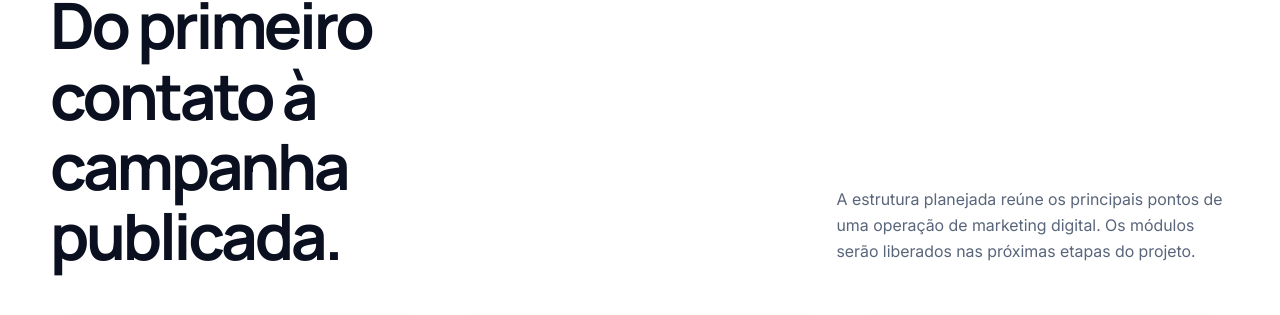
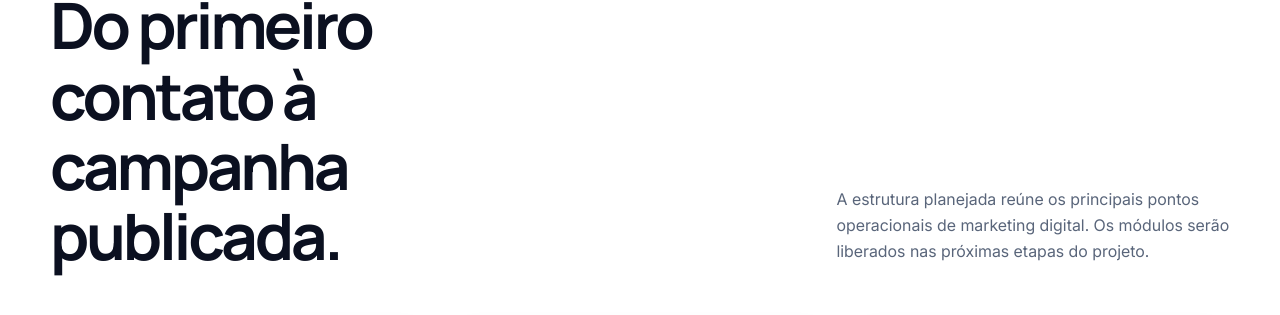
Before and after one commit to caioarthur08-pre51/agencia-marketing-digital, a plain HTML site: page index.html in a window 1280 px wide. Shown: the part 1071-1386 px from the top of the page. Drawn offline with Linux system fonts and the light colour scheme.

Commit message:
docs: ajusta descrição do ecossistema

```diff
--- a/index.html
+++ b/index.html
@@ -106,8 +106,8 @@
               <h2 id="titulo-servicos">Do primeiro contato à campanha publicada.</h2>
             </div>
             <p>
-              A estrutura planejada reúne os principais pontos de uma operação de marketing
-              digital. Os módulos serão liberados nas próximas etapas do projeto.
+              A estrutura planejada reúne os principais pontos operacionais de marketing digital.
+              Os módulos serão liberados nas próximas etapas do projeto.
             </p>
           </div>
 
```
